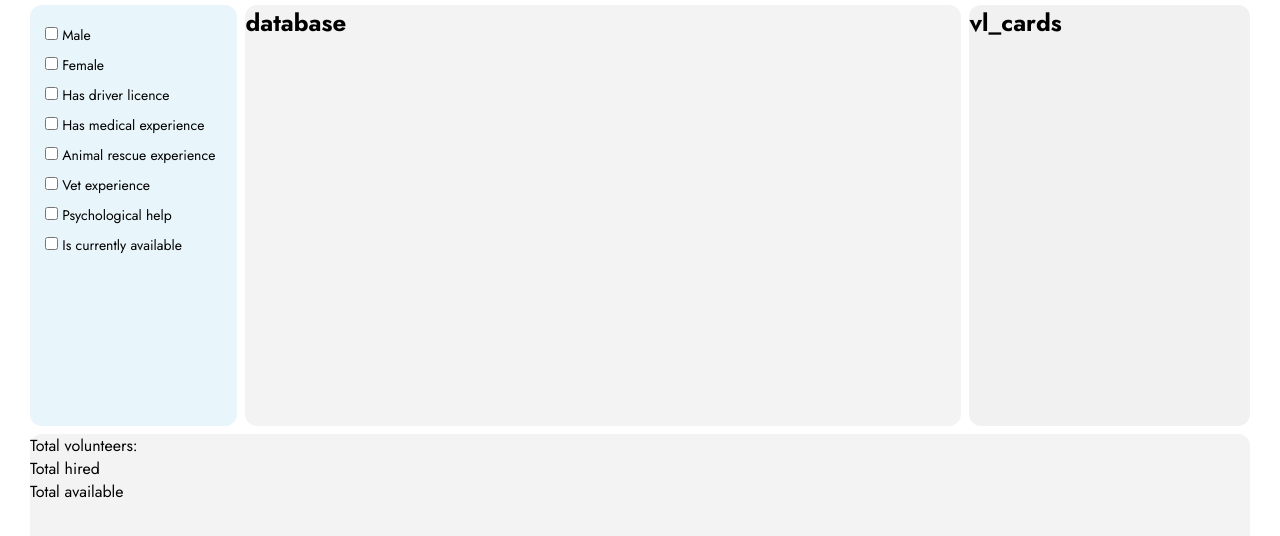
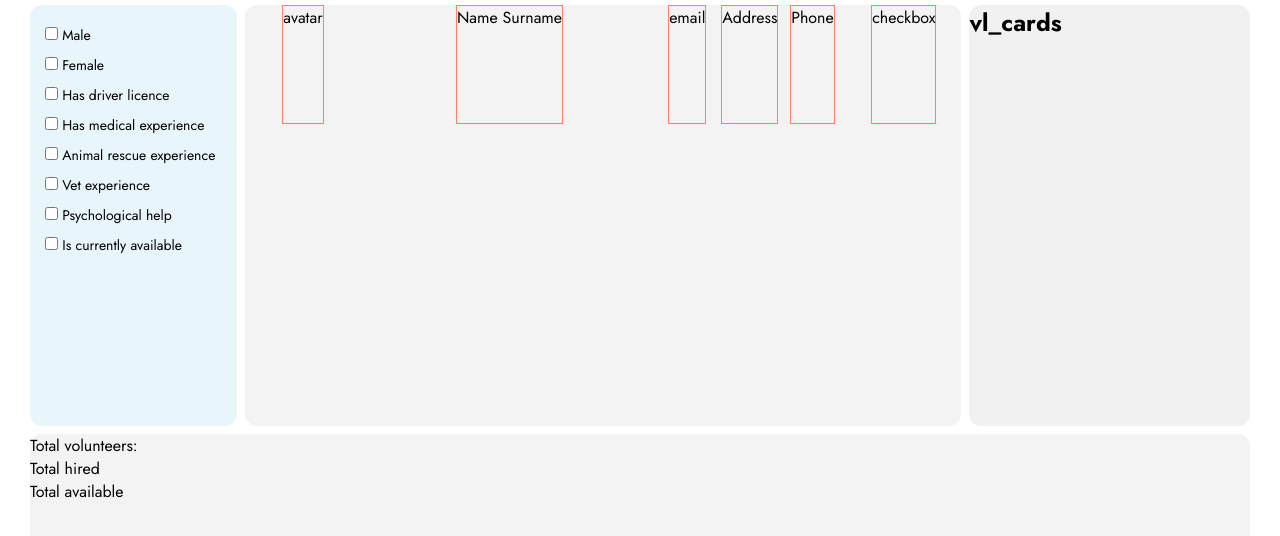
Before and after one commit to ev-indrik/volunteer_database, a plain HTML site: page index.html in a window 1280 px wide. Shown: the part 200-736 px from the top of the page. Drawn offline with Linux system fonts and the light colour scheme.

Commit message:
starting main cards part

```diff
--- a/index.html
+++ b/index.html
@@ -116,8 +116,14 @@
             </label>
           </form>
         </aside>
+
         <div class="database">
-          <h2>database</h2>
+          <div class="database_issue avatar">avatar</div>
+          <div class="database_issue name">Name Surname</div>
+          <div class="database_issue email">email</div>
+          <div class="database_issue address">Address</div>
+          <div class="database_issue phone">Phone</div>
+          <div class="database_issue checkbox_cell">checkbox</div>
         </div>
         <div class="vol_cards">
           <h2>vl_cards</h2>
--- a/styles.css
+++ b/styles.css
@@ -131,6 +131,15 @@
   grid-area: database;
   background-color: #f3f3f3;
   border-radius: 12px;
+  display: grid;
+  grid-template-columns: 02fr 05fr 1fr 1fr 1fr 02fr;
+  grid-template-rows: 03fr repeat(7, 0.5fr) 2fr 1fr;
+  gap: 5px;
+  justify-items: center;
+}
+
+.database_issue {
+  border: 1px solid salmon;
 }
 
 .vol_cards {
```
